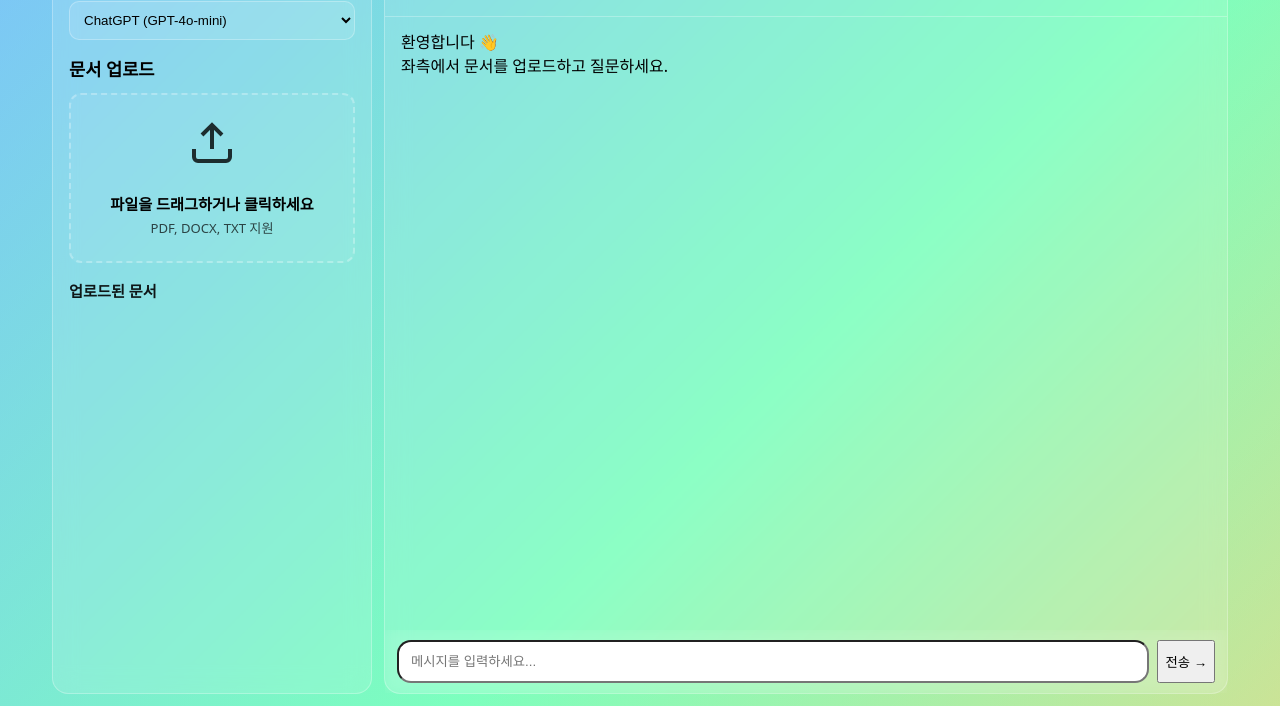
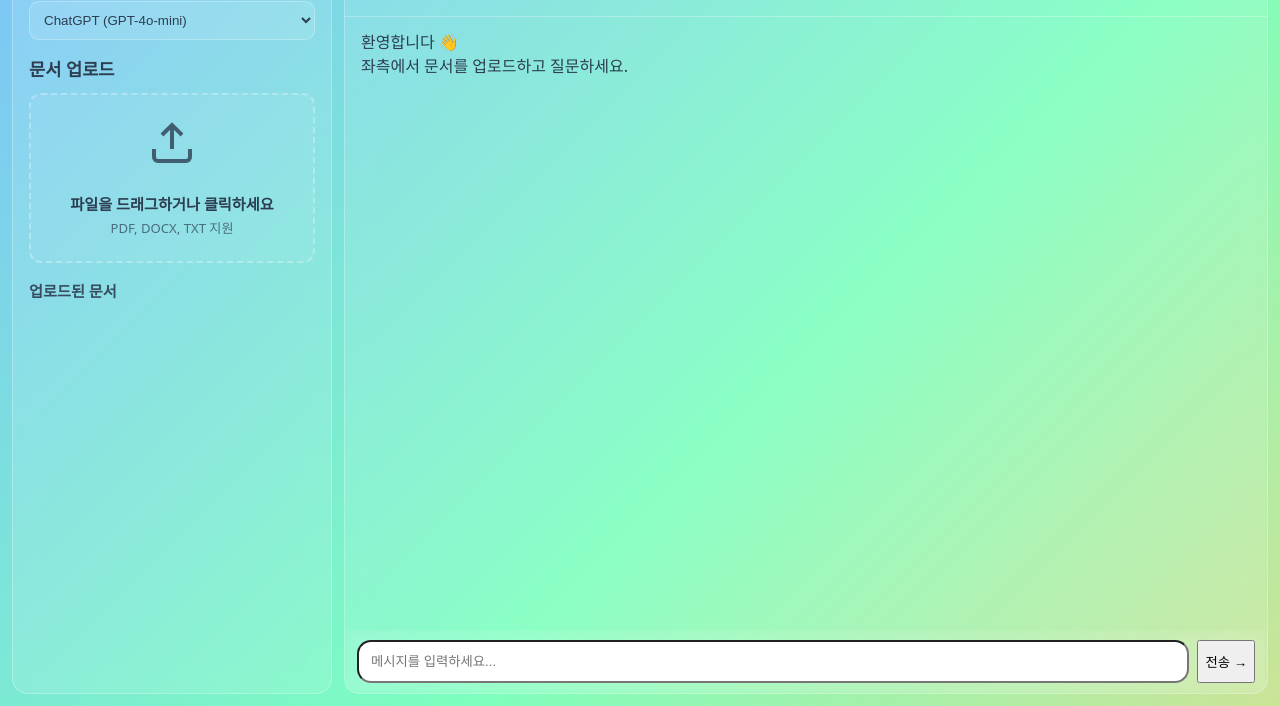
Before and after one commit to Won-ahamada/AI_ChatBot_4th, a website: page public/index.html in a window 1280 px wide. Shown: the part 94-800 px from the top of the page. Drawn offline with Linux system fonts and the light colour scheme; no server answers.

Commit message:
Change text color from black to #2c3e50
Updated text color to a darker shade for better contrast.

```diff
--- a/public/assets/css/style.css
+++ b/public/assets/css/style.css
@@ -6,7 +6,7 @@
   --glass: rgba(255,255,255,.12);
   --glass-strong: rgba(255,255,255,.95);
   --border: rgba(255,255,255,.28);
-  --text: #000;
+  --text: #2c3e50;
   --success: #10b981;
   --danger: #ef4444;
 }
@@ -46,7 +46,7 @@ body {
   display: flex;
   gap: 12px;
   height: 100dvh;
-  max-width: 1200px;
+  width: 100%;
   margin: 0 auto;
   padding: 12px;
 }
@@ -60,7 +60,7 @@ body {
   backdrop-filter: blur(12px);
   border-radius: 16px;
   padding: 16px;
-  color: #000;
+  color: #2c3e50;
   overflow: auto;
   border: 1px solid var(--border);
 }
@@ -84,7 +84,7 @@ body {
   border-radius: 10px;
   border: 1px solid var(--border);
   background: rgba(255,255,255,.1);
-  color: #000;
+  color: #2c3e50;
   outline: none;
   cursor: pointer;
 }
@@ -175,7 +175,7 @@ body {
 .file-remove {
   background: rgba(239,68,68,.3);
   border: 1px solid rgba(239,68,68,.5);
-  color: #000;
+  color: #2c3e50;
   border-radius: 6px;
   padding: 4px 8px;
   font-size: .75rem;
@@ -194,7 +194,7 @@ body {
   background: var(--glass);
   backdrop-filter: blur(12px);
   border-radius: 16px;
-  color: #000;
+  color: #2c3e50;
   border: 1px solid var(--border);
 }
 
```
